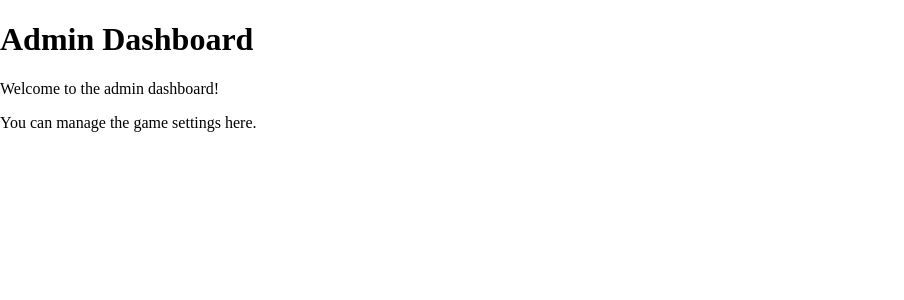
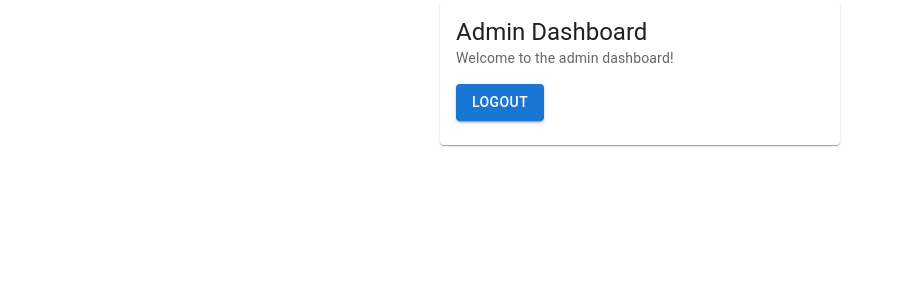
Before and after one commit to 7174Andy/kan-tetris-website, a Next.js app in the folder client/: page /admin/dashboard in a window 1280 px wide. Shown: the top 300 px of the page, without its empty margins (0-904 px from the left). Built offline with nearby package versions, Linux system fonts and the light colour scheme; sample sign-in values are in the browser's storage.

Commit message:
add authentication

```diff
--- a/client/app/(home)/admin/dashboard/page.jsx
+++ b/client/app/(home)/admin/dashboard/page.jsx
@@ -1,9 +1,45 @@
+"use client";
+
+import { Box, Button, Card, CardContent, Typography } from "@mui/material";
+import { useEffect } from "react";
+import { useRouter } from "next/navigation";
+
 export default function AdminDashboard() {
+  const router = useRouter();
+
+  useEffect(() => {
+    const isAdmin = localStorage.getItem("admin");
+    if (!isAdmin) {
+      alert("You are not authorized to view this page.");
+      router.push("/admin");
+    }
+  }, []);
+
+  const handleLogout = () => {
+    localStorage.removeItem("admin");
+    router.push("/admin");
+  };
+
   return (
-    <div className="flex flex-col items-center justify-center min-h-screen py-2">
-      <h1 className="text-4xl font-bold">Admin Dashboard</h1>
-      <p className="mt-4 text-lg">Welcome to the admin dashboard!</p>
-      <p className="mt-2 text-lg">You can manage the game settings here.</p>
-    </div>
+    <Box className="flex flex-col items-center justify-center min-h-screen py-2">
+      <Card sx={{ maxWidth: 400, margin: "auto" }}>
+        <CardContent>
+          <Typography variant="h5" component="div">
+            Admin Dashboard
+          </Typography>
+          <Typography variant="body2" color="text.secondary">
+            Welcome to the admin dashboard!
+          </Typography>
+          <Button
+            variant="contained"
+            color="primary"
+            onClick={handleLogout}
+            sx={{ marginTop: 2 }}
+          >
+            Logout
+          </Button>
+        </CardContent>
+      </Card>
+    </Box>
   );
 }
--- a/client/app/(home)/admin/page.jsx
+++ b/client/app/(home)/admin/page.jsx
@@ -50,6 +50,7 @@ export default function Admin() {
         .then((data) => {
           if (data.success) {
             alert("Password is correct!");
+            localStorage.setItem("admin", "true");
             router.push("/admin/dashboard");
           } else {
             setError(data.message || "Incorrect password");
@@ -92,9 +93,9 @@ export default function Admin() {
                       edge="end"
                     >
                       {showPassword ? (
+                        <VisibilityIcon />
+                      ) : (
                         <VisibilityOffIcon />
-                      ) : (
-                        <VisibilityIcon />
                       )}
                     </IconButton>
                   </InputAdornment>
```
